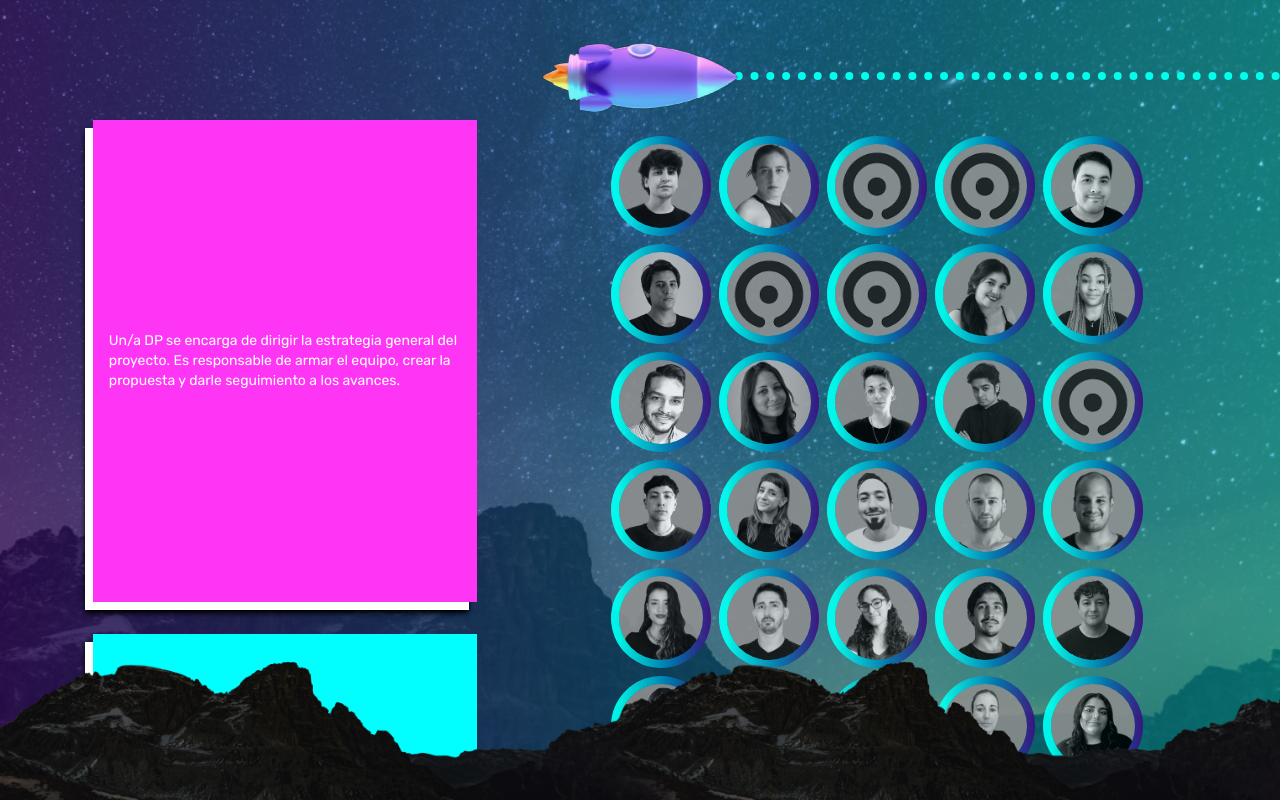
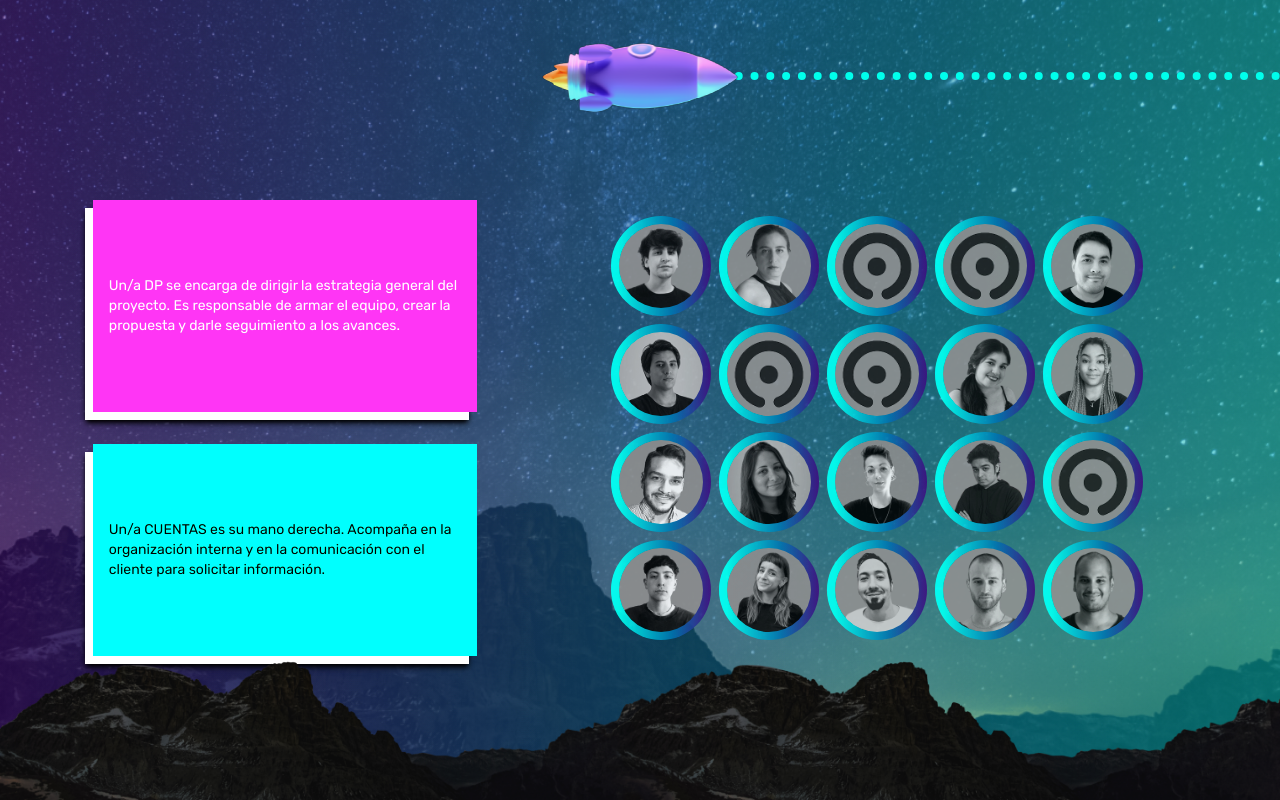
Before and after one commit to Nahuel-NP/Jugate-con-circulo, a React (Vite) app: page /game in a window 1280 px wide. Shown: the top 800 px of the page. Built offline with nearby package versions, Linux system fonts and the light colour scheme; what tailwindcss-animated would draw is missing.

Commit message:
circuleros commented

```diff
--- a/src/data/circuleros.ts
+++ b/src/data/circuleros.ts
@@ -1,5 +1,5 @@
 export interface Circulero {
-  id?: number,
+  id: number,
   name: string,
   image: string,
   roles: string[]
@@ -147,7 +147,7 @@ export const circuleros: Circulero[] = [
       "IT"
     ]
   },
-  { id:21,
+/*   { id:21,
     name: "Olivello Aldana",
     image: "img-aldi",
     roles: [
@@ -314,5 +314,5 @@ export const circuleros: Circulero[] = [
     roles: [
       "AUDIOVISUAL"
     ]
-  }
+  } */
 ]
```
